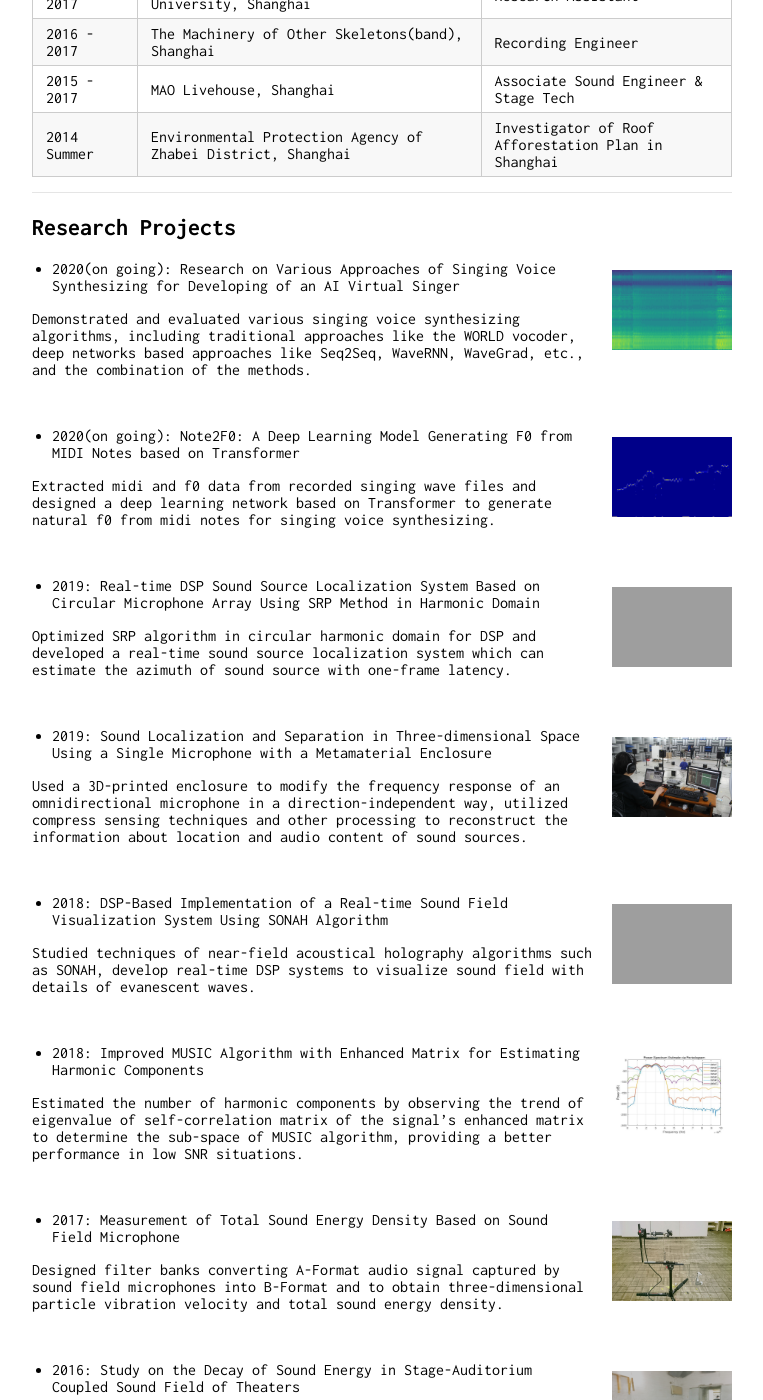
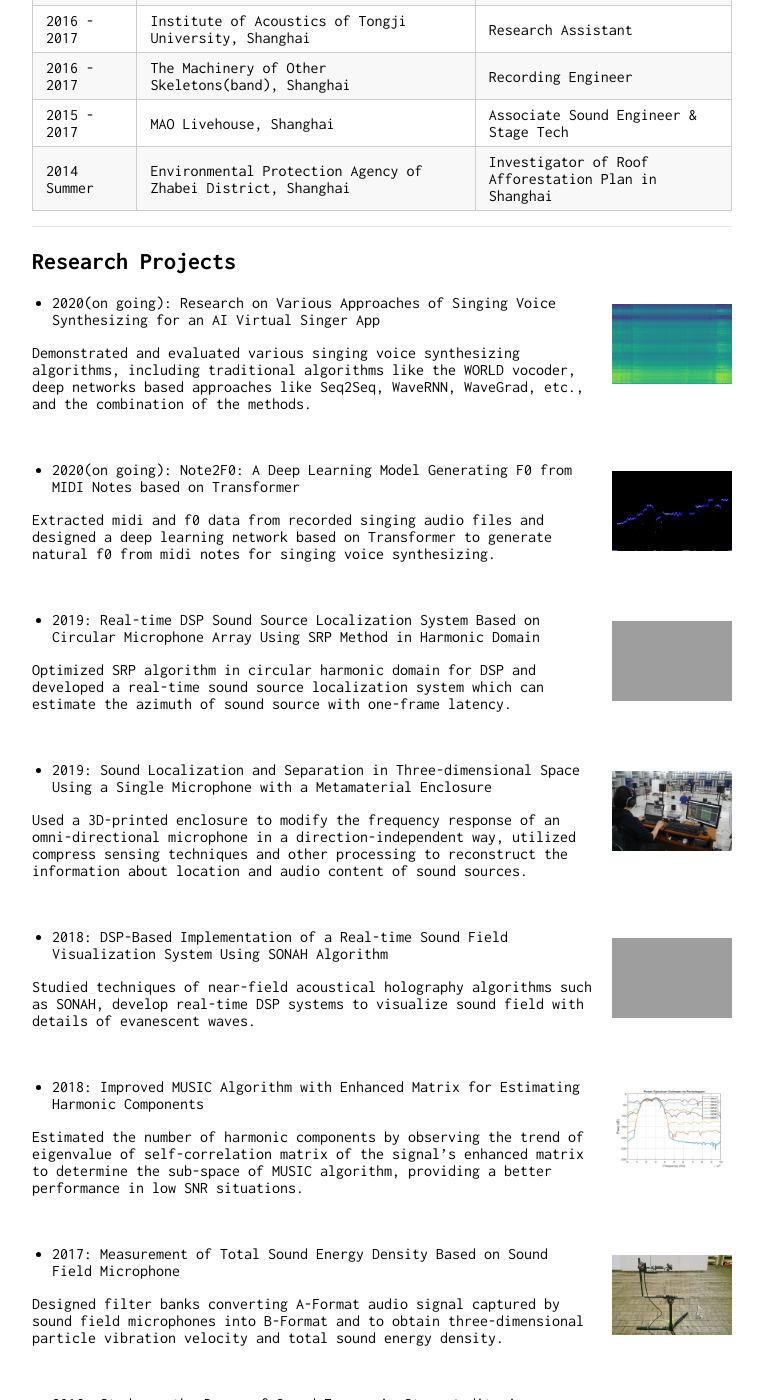
Before and after one commit to Paranoid2droid/cv, a Jekyll site: the page built from index.md, in a window 1280 px wide and 1400 px high, scrolled down 1404 px, cut to the strip 0-1400 px from the top of the window. Shown: the whole strip, without its empty margins (258-1021 px from the left). Built offline with Jekyll 4.4.1, drawn with Linux system fonts in a browser that asks for light colours; some of the changed text lies outside the part shown; grey boxes are pictures that could not be loaded.

Commit message:
update pdf and typo

```diff
--- a/index.md
+++ b/index.md
@@ -7,7 +7,7 @@
 
 <img class="profile-picture" src="photo.jpg">
 
-Hi! I'm an audio algorithm engineer and researcher in a music technology start-up now. I got a Master's degree  in electronic engineering, focusing on audio signal processing and a Bachelor's degree in applied physics, focusing on acoustics.
+Hi! I'm an audio algorithm engineer and researcher in a music technology start-up now. I got a Master's degree in electronic engineering, focusing on audio signal processing and a Bachelor's degree in applied physics, focusing on acoustics.
 
 On top of my research experience in audio and DSP, I also have a mania for computer music and music tech. All the source codes of my synthesizers, plug-ins, audiovisual, computer music and other stuff are on [my Github page](https://github.com/Paranoid2droid){:target="_blank"}.
 
@@ -57,9 +57,9 @@
 
 <img class="project-picture" src="research_8.gif">
 
-* 2020(on going): Research on Various Approaches of Singing Voice Synthesizing for Developing of an AI Virtual Singer
+* 2020(on going): Research on Various Approaches of Singing Voice Synthesizing for an AI Virtual Singer App
 
-Demonstrated and evaluated various singing voice synthesizing algorithms, including traditional approaches like the WORLD vocoder, deep networks based approaches like Seq2Seq, WaveRNN, WaveGrad, etc., and the combination of the methods.
+Demonstrated and evaluated various singing voice synthesizing algorithms, including traditional algorithms like the WORLD vocoder, deep networks based approaches like Seq2Seq, WaveRNN, WaveGrad, etc., and the combination of the methods.
 
 <br>
 
@@ -67,7 +67,7 @@
 
 * 2020(on going): Note2F0: A Deep Learning Model Generating F0 from MIDI Notes based on Transformer
 
-Extracted midi and f0 data from recorded singing wave files and designed a deep learning network based on Transformer to generate natural f0 from midi notes for singing voice synthesizing.
+Extracted midi and f0 data from recorded singing audio files and designed a deep learning network based on Transformer to generate natural f0 from midi notes for singing voice synthesizing.
 
 <br>
 
@@ -83,7 +83,7 @@
 
 * 2019: Sound Localization and Separation in Three-dimensional Space Using a Single Microphone with a Metamaterial Enclosure
 
-Used a 3D-printed enclosure to modify the frequency response of an omnidirectional microphone in a direction-independent way, utilized compress sensing techniques and other processing to reconstruct the information about location and audio content of sound sources.
+Used a 3D-printed enclosure to modify the frequency response of an omni-directional microphone in a direction-independent way, utilized compress sensing techniques and other processing to reconstruct the information about location and audio content of sound sources.
 
 <br>
 
```
Also changed, not shown: other parts of index.md (+3 -3 lines), research_7.png.
